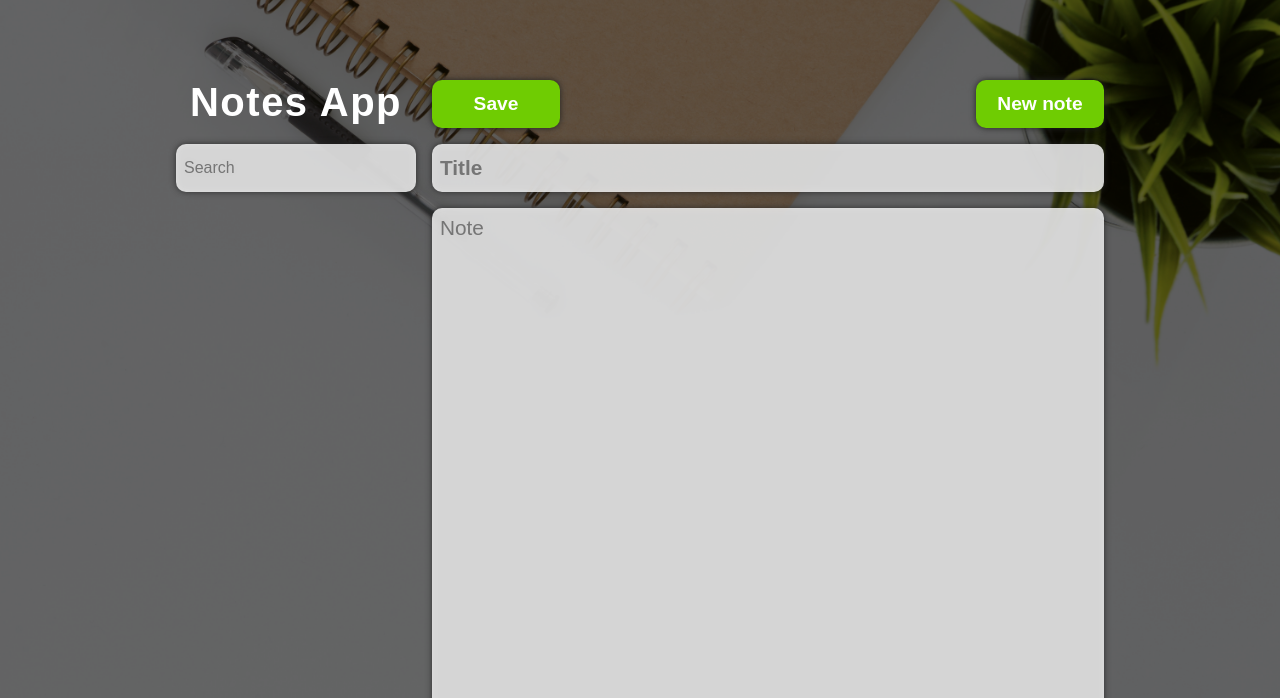
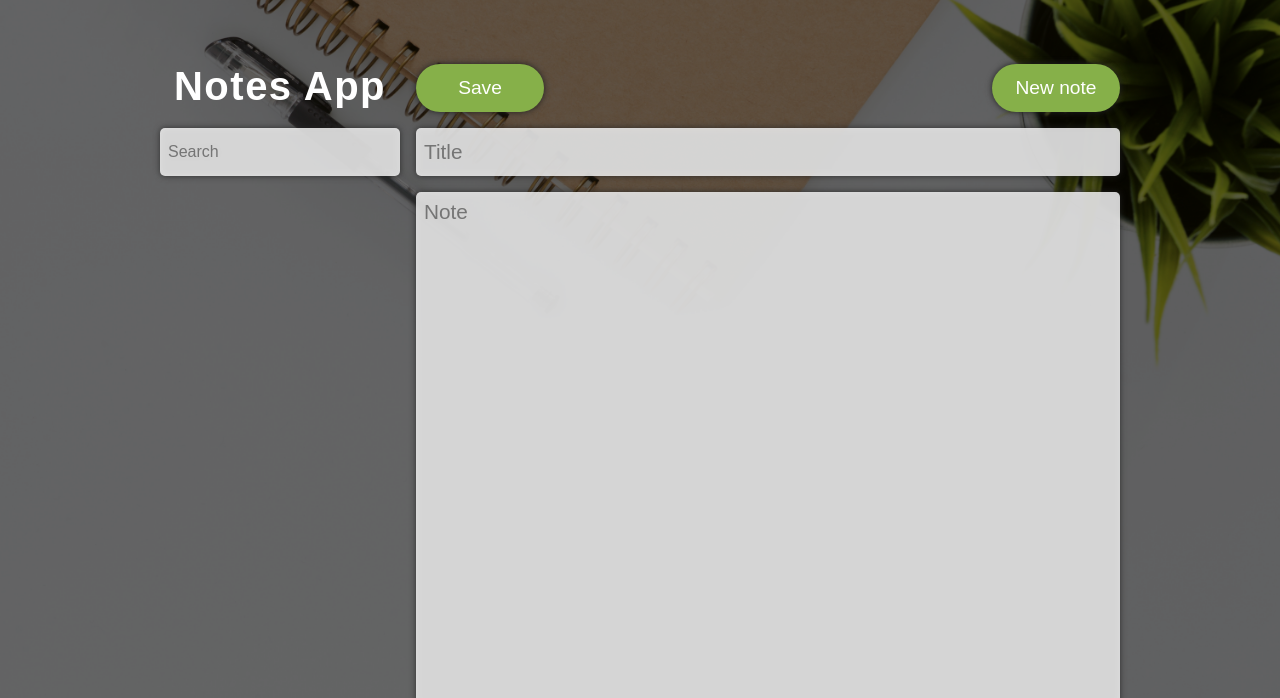
Before and after one commit to fpelletier-gh/note-app, a Gatsby site: page / in a window 1280 px wide. Both pictures are taken after a click on the button "Welcome". Shown: the top 698 px of the page. Built offline with nearby package versions, Linux system fonts and the light colour scheme; Gatsby itself is replaced by a stand-in of ours.

Commit message:
change border-radius for buttons and fields

```diff
--- a/src/components/note.scss
+++ b/src/components/note.scss
@@ -5,7 +5,7 @@
     max-width: 80rem;
     height: 3rem;
     padding-left: 0.5rem;
-    border-radius: 10px;
+    border-radius: 5px;
     border: none;
     outline: none;
     font-size: 1rem;
@@ -18,15 +18,14 @@
     justify-self: end;
     height: 3rem;
     width: 8rem;
-    border-radius: 10px;
-    font-weight: bold;
+    border-radius: 30px;
     font-size: 1.2rem;
     color: white;
     text-align: center;
     border: none;
     outline: none;
     filter: drop-shadow(0 0 0.2rem #222);
-    background-color: #6fcc02;
+    background-color: #86b049;
     &:hover {
       background-color: #9dd857;
     }
@@ -37,15 +36,14 @@
     justify-self: start;
     height: 3rem;
     width: 8rem;
-    border-radius: 10px;
-    font-weight: bold;
+    border-radius: 30px;
     font-size: 1.2rem;
     color: white;
     text-align: center;
     border: none;
     outline: none;
     filter: drop-shadow(0 0 0.2rem #222);
-    background-color: #6fcc02;
+    background-color: #86b049;
     &:hover {
       background-color: #9dd857;
     }
@@ -55,13 +53,12 @@
     justify-self: start;
     width: 8rem;
     height: 3rem;
-    font-weight: bold;
     font-size: 1.2rem;
     color: white;
     border: none;
     outline: none;
-    border-radius: 10px;
-    background-color: #6fcc02;
+    border-radius: 30px;
+    background-color: #86b049;
     filter: drop-shadow(0 0 0.2rem #222);
     &:hover {
       background-color: #9dd857;
@@ -81,12 +78,13 @@
     overflow: auto;
     display: grid;
     width: 100%;
-    height: 80vh;
+    height: 70vh;
+    max-height: 70vh;
     grid-template-columns: auto;
     grid-template-rows: auto;
     grid-row-gap: 0.5rem;
     align-content: start;
-    border-radius: 10px;
+    border-radius: 5px;
 
     & div {
       overflow: hidden;
@@ -95,7 +93,7 @@
       background-color: rgba(255, 255, 255, 0.8);
       color: black;
       filter: drop-shadow(0 0 0.2rem #222);
-      border-radius: 10px;
+      border-radius: 5px;
       text-align: center;
       display: grid;
       grid-template-columns: auto 2rem;
@@ -110,7 +108,6 @@
       & h4 {
         grid-area: title;
         font-size: 1.2rem;
-        font-weight: bold;
         overflow: hidden;
         align-self: center;
         text-align: left;
@@ -162,14 +159,13 @@
       width: 100%;
       height: 100%;
       grid-area: note-title;
-      border-radius: 10px;
+      border-radius: 5px;
       background-color: rgba(255, 255, 255, 0.8);
       border: none;
       outline: none;
       font-family: arial;
       font-size: 1.3rem;
       padding-left: 0.5rem;
-      font-weight: bold;
       filter: drop-shadow(0 0 0.2rem #222);
     }
 
@@ -180,7 +176,7 @@
       font-family: arial;
       font-size: 1.3rem;
       width: 100%;
-      border-radius: 10px;
+      border-radius: 5px;
       background-color: rgba(255, 255, 255, 0.8);
       padding: 0.5rem;
       filter: drop-shadow(0 0 0.2rem #222);
@@ -195,7 +191,6 @@
 @media only screen and (max-width: 767px) {
   .container {
     display: grid;
-    width: 100vw;
     height: 100%;
     padding: 0.5rem;
     padding-top: 1rem;
@@ -238,8 +233,9 @@
   .container {
     display: grid;
     width: 100%;
+    height: 80vh;
+    max-height: 80vh;
     max-width: 80rem;
-    padding: 1rem;
     grid-template-columns: minmax(15rem, 1fr) 3fr;
     grid-template-rows: 3rem 3rem minmax(0, 1fr);
     grid-column-gap: 1rem;
@@ -262,7 +258,7 @@
     }
 
     .note {
-      height: 80vh;
+      /* height: 80vh; */
     }
   }
 }
```
